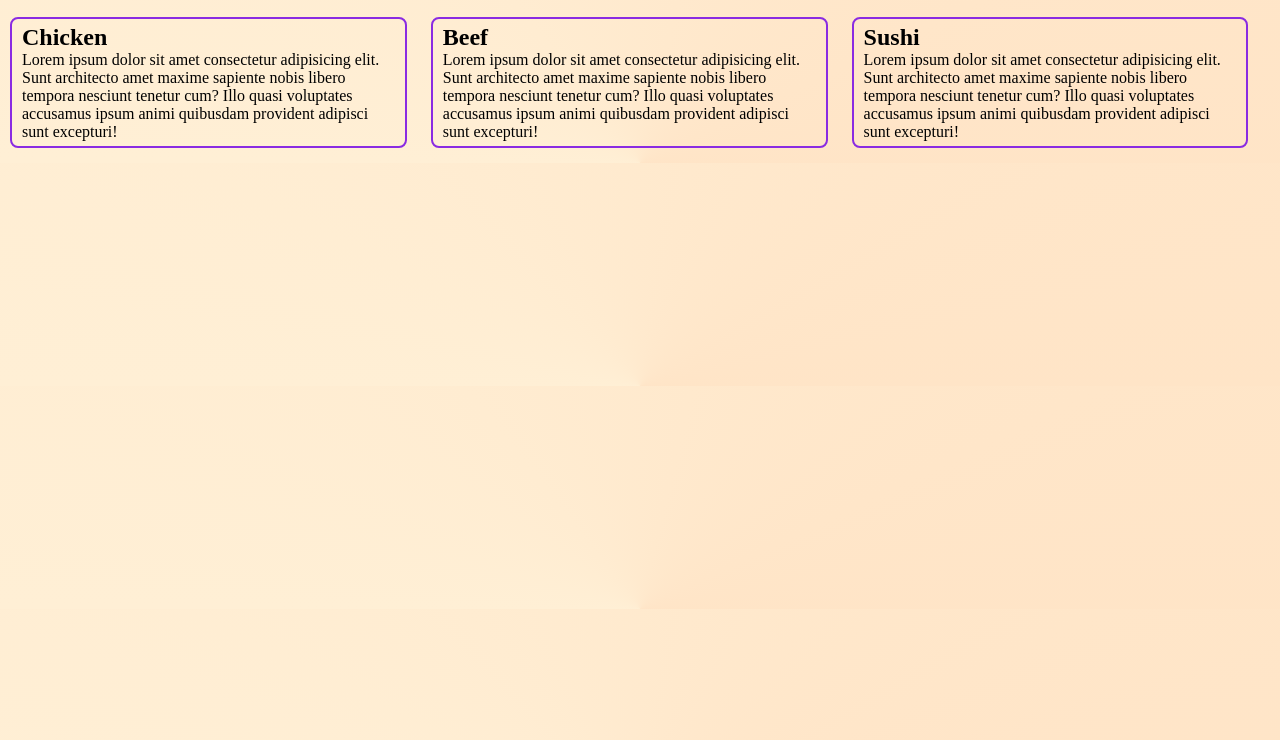
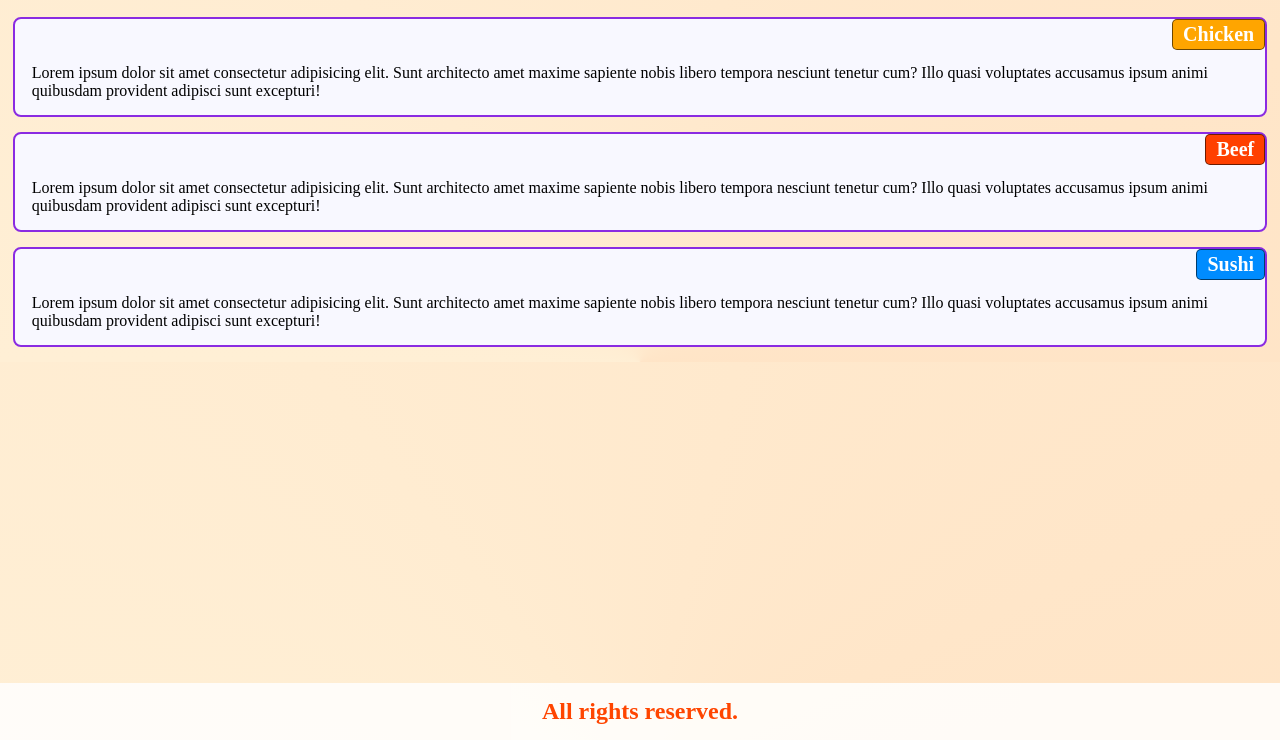
Before and after one commit to mryeminthu/our-menu-coursera, a plain HTML site: page module2-solution/index.html in a window 1280 px wide. Shown: the part 60-800 px from the top of the page. Drawn offline with Linux system fonts and the light colour scheme.

Commit message:
Implement section and footer

```diff
--- a/module2-solution/index.html
+++ b/module2-solution/index.html
@@ -9,22 +9,23 @@
 <body>
     <h1>Our Menu</h1>
     <div>
-        <section>
+        <section class="section1">
           <h2>Chicken</h2>
           <p>Lorem ipsum dolor sit amet consectetur adipisicing elit. Sunt architecto amet maxime sapiente nobis libero tempora nesciunt tenetur cum? Illo quasi voluptates accusamus ipsum animi quibusdam provident adipisci sunt excepturi!
           </p>
         </section>
-        <section>
+        <section class="section2">
             <h2>Beef</h2>
             <p>Lorem ipsum dolor sit amet consectetur adipisicing elit. Sunt architecto amet maxime sapiente nobis libero tempora nesciunt tenetur cum? Illo quasi voluptates accusamus ipsum animi quibusdam provident adipisci sunt excepturi!
             </p>
           </section>
-          <section>
+          <section class="section3">
             <h2>Sushi</h2>
             <p>Lorem ipsum dolor sit amet consectetur adipisicing elit. Sunt architecto amet maxime sapiente nobis libero tempora nesciunt tenetur cum? Illo quasi voluptates accusamus ipsum animi quibusdam provident adipisci sunt excepturi!
             </p>
           </section>
       </div>
+      <footer>All rights reserved.</footer>
 
 </body>
 </html>
--- a/module2-solution/style.css
+++ b/module2-solution/style.css
@@ -15,11 +15,75 @@ h1 {
     margin: 20px 0;
 }
 
+div {
+    width: 100%;
+    max-width: 98%;
+    margin: 0 auto;
+}
+
 section {
-    width: 31%;
-    display: inline-block;
-    margin: 0 10px 15px 10px;
-    padding: 5px 10px;
+    width: 100%;
+    position: relative;
+    margin: 15px 0;
+    padding: 15px 17px;
     border: 2px solid blueviolet;
     border-radius: 8px;
+    background-color: ghostwhite;
+    cursor: pointer;
+    transition: 0.5s;
 }
+
+section:hover {
+    border: 2px solid rgba(226, 220, 43, 0.888);
+    background-color: rgb(248, 253, 255);
+    transform: scale(1.005);
+}
+
+section h2 {
+    position: absolute;
+    top: 0;
+    right: 0;
+    border-radius: 5px;
+    padding: 3px 10px;
+    border: 1px solid rgba(0, 0, 0, 0.571);
+    color: white;
+    font-weight: bold;
+    font-size: 20px;
+}
+
+.section1 h2 {
+    background-color: orange;
+}
+
+.section2 h2 {
+    background-color: rgb(255, 64, 0);
+}
+
+.section3 h2 {
+    background-color: rgb(0, 140, 255);
+}
+
+section p {
+    margin-top: 30px;
+    font-size: 16px;
+}
+
+footer {
+    width: 100%;
+    background-color: #ffffffd9;
+    color: orangered;
+    text-align: center;
+    font-size: 24px;
+    font-weight: 800;
+    padding: 15px 0;
+    position: fixed;
+    bottom: 0;
+}
+
+@media (min-width: 1200px) {
+
+  }
+
+  @media (min-width: 992px) and (max-width: 1199px) {
+
+  }
```
